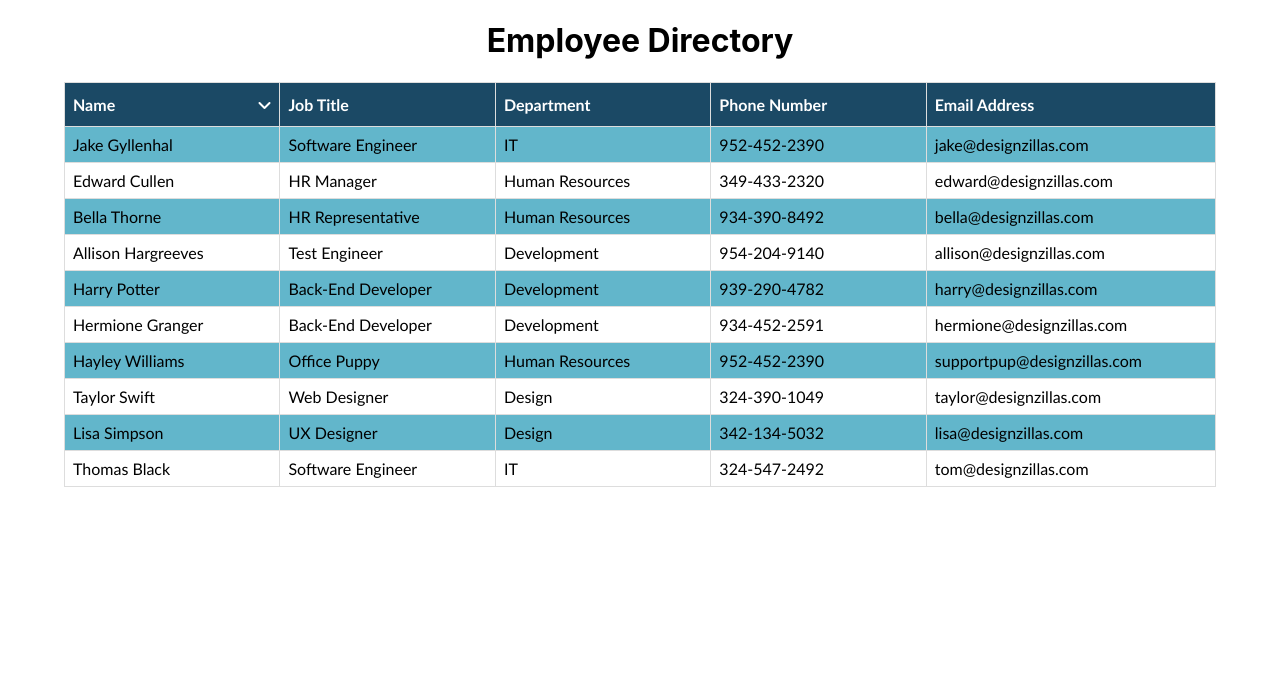
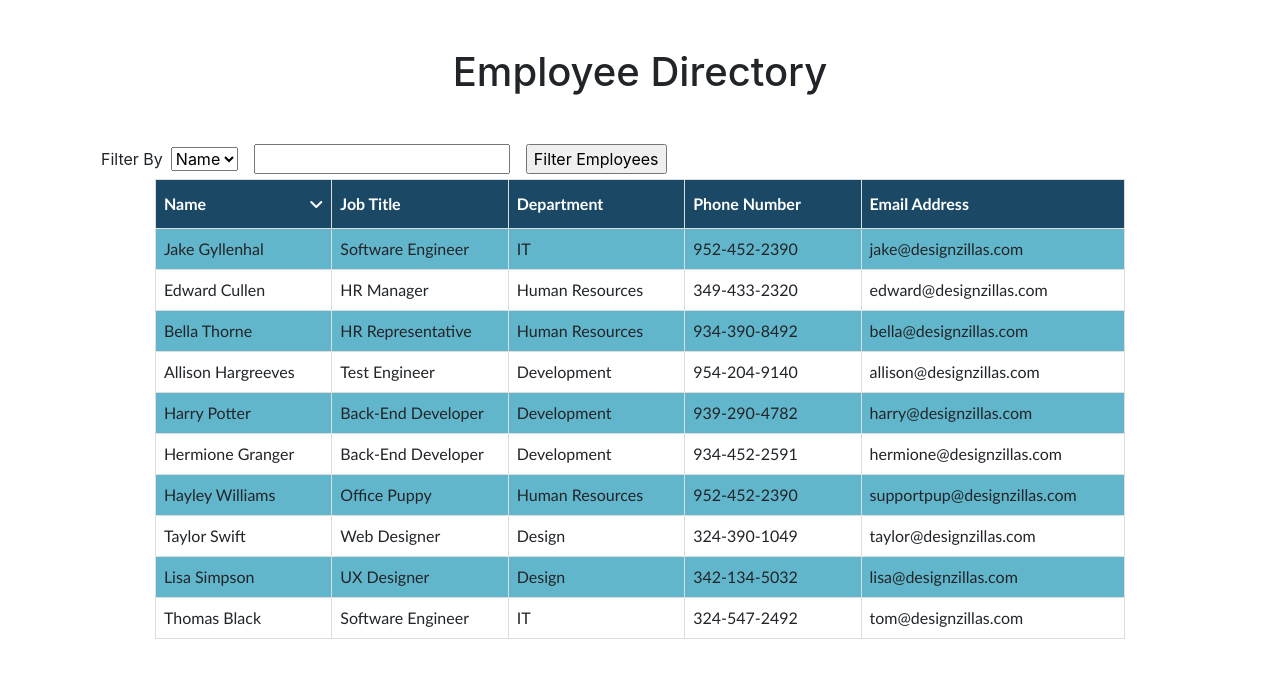
Before and after one commit to AbbyNeko/Employee-Directory, a React (Create React App) app in the folder employee-directory/: page / in a window 1280 px wide. Shown: the top 678 px of the page. Built offline with nearby package versions, Linux system fonts and the light colour scheme.

Commit message:
added filter and restructured to filter and sort

```diff
--- a/employee-directory/public/index.html
+++ b/employee-directory/public/index.html
@@ -24,7 +24,7 @@
       work correctly both with client-side routing and a non-root public URL.
       Learn how to configure a non-root public URL by running `npm run build`.
     -->
-
+    <link rel="stylesheet" href="https://stackpath.bootstrapcdn.com/bootstrap/4.5.2/css/bootstrap.min.css"/>
     <title>Employee Directory</title>
   </head>
   <body>
--- a/employee-directory/src/App.css
+++ b/employee-directory/src/App.css
@@ -7,8 +7,18 @@
   pointer-events: none;
 }
 
+form {
+  margin:1em;
+}
+
+input, select {
+  margin-left:0.5em;
+  margin-right:0.5em;
+}
+
 h1 {
   text-align: center;
+  margin:1.2em;
 }
 
 table, td, th {
--- a/employee-directory/src/App.js
+++ b/employee-directory/src/App.js
@@ -1,6 +1,6 @@
 import React, {useReducer} from 'react';
 import './App.css';
-import Directory from './components/directory';
+import Form from './components/Form';
 
 function App() {
 
@@ -79,9 +79,21 @@ function App() {
 
   const [allEmployees, dispatch] = useReducer((state, action) => {
 
-    if(action === "sortByName") {
+    if(action.type === "sortByName") {
 
-      return state;
+      return state.sort(function(a, b) {
+        var nameA = a.name.toUpperCase(); // ignore upper and lowercase
+        var nameB = b.name.toUpperCase(); // ignore upper and lowercase
+        if (nameA < nameB) {
+          return -1;
+        }
+        if (nameA > nameB) {
+          return 1;
+        }
+
+        // names must be equal
+        return 0;
+      });
 
     }
 
@@ -90,7 +102,7 @@ function App() {
   return (
     <div className="container">
         <h1>Employee Directory</h1>
-         <Directory allEmployees={allEmployees} onClick={() => dispatch("sortByName")}/>
+        <Form allEmployees={allEmployees} onClick={()=> dispatch({type:"sortByName"})}/>
     </div>
   );
 }
--- /dev/null
+++ b/employee-directory/src/components/Form.js
@@ -0,0 +1,42 @@
+import React, {useRef} from "react";
+import Directory from "./Directory";
+
+const Filter = ({onClick, allEmployees}) => {
+
+    const FilterType = useRef();
+    const FilterValue = useRef();
+
+    const handleSubmit = event => {
+
+        event.preventDefault();
+        const type = FilterType.current.value;
+        const value = FilterValue.current.value;
+
+        if(type === "name") {
+            allEmployees = allEmployees.filter(x => x.name === value);
+        } else if(type === "email") {
+            allEmployees = allEmployees.filter(x => x.email === value);
+        } else {
+            alert("Select a Filter Type");
+        }
+
+    };
+
+        return (
+            <form onSubmit={handleSubmit}>
+                <label>Filter By</label>
+                <select name="filter-type" ref={FilterType}>
+                    <option value="name">Name</option>
+                    <option value="email">Email</option>
+                </select>
+                <input type="text" name="filter-value" ref={FilterValue}/>
+                <input type="submit" value="Filter Employees"/>
+
+                <Directory allEmployees={allEmployees} onClick={onClick}/>
+
+            </form>
+        )
+
+}
+
+export default Filter;
--- a/employee-directory/src/components/directory.js
+++ b/employee-directory/src/components/directory.js
@@ -2,9 +2,10 @@ import React from "react";
 
 const Directory = ({onClick, allEmployees}) => {
 
+        let index = 0;
         const listedEmployees = allEmployees.map((employee) =>
 
-            <tr>
+            <tr key={index++}>
                 <td>{employee.name}</td>
                 <td>{employee.title}</td>
                 <td>{employee.department}</td>
@@ -17,9 +18,8 @@ const Directory = ({onClick, allEmployees}) => {
         return (
             <table>
                 <tbody>
-
                     <tr>
-                        <th>Name<span class="sort-by-name" onClick={onClick}><i class="fas fa-angle-down"></i></span></th>
+                        <th>Name<span className="sort-by-name" onClick={onClick}><i className="fas fa-angle-down"></i></span></th>
                         <th>Job Title</th>
                         <th>Department</th>
                         <th>Phone Number</th>
```
Also changed, not shown: employee-directory/package.json (+6 -2 lines), 1 other file (tests, documents, lock files or other folders).
